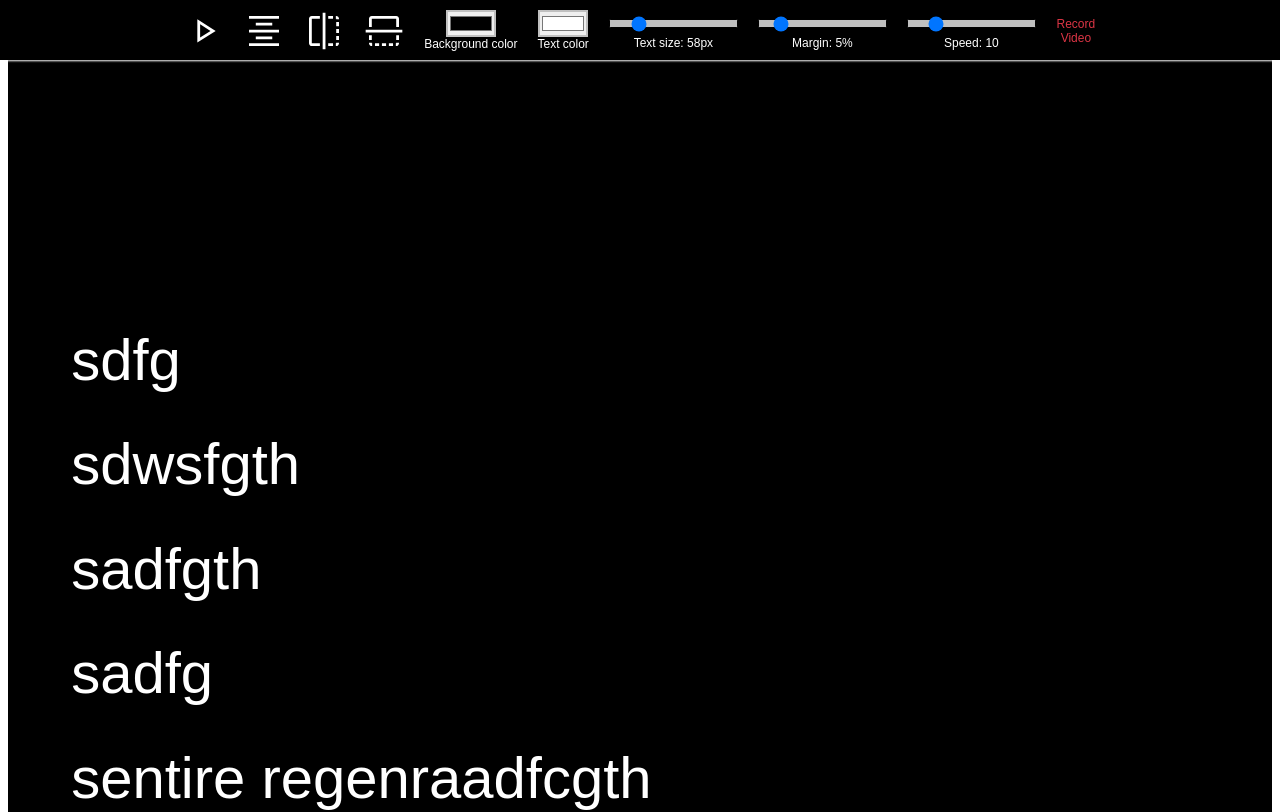
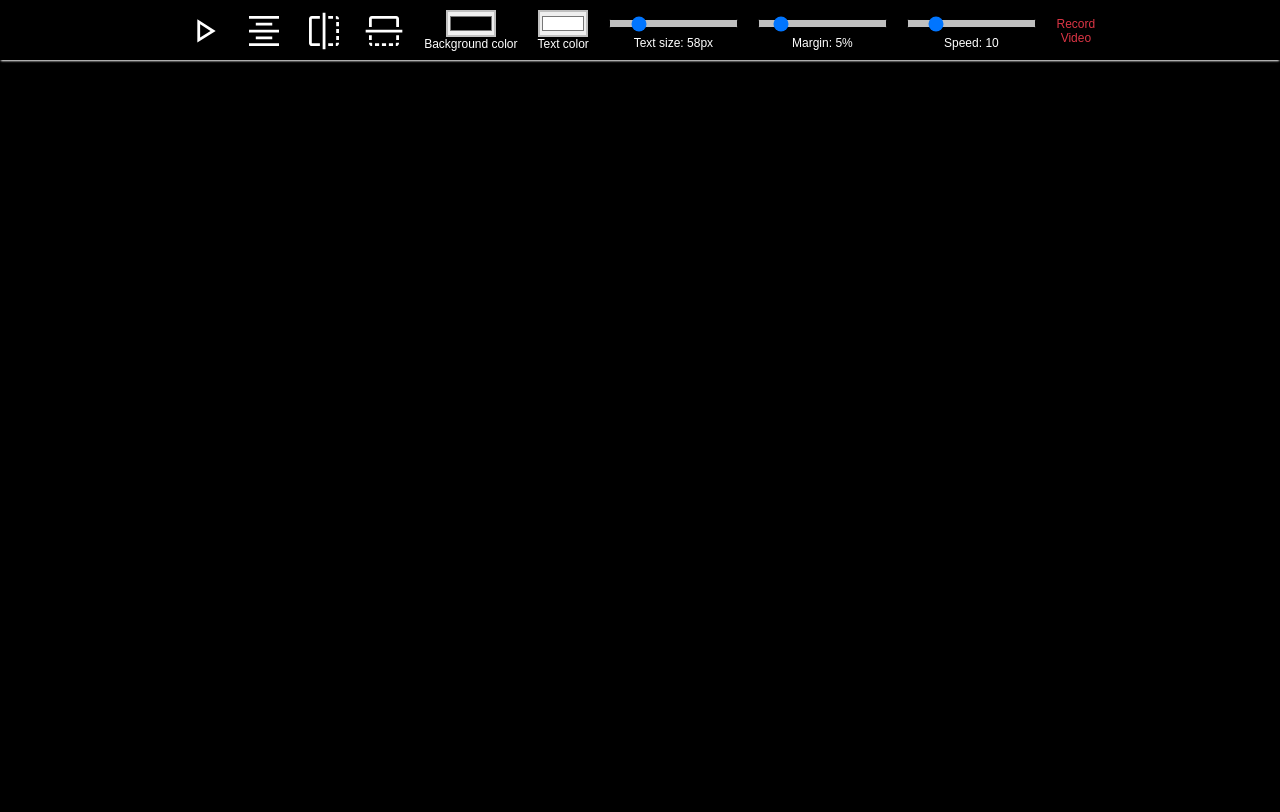
Before and after one commit to manoj633/stream-prompter, a React (Vite) app: page /teleprompter in a window 1280 px wide. Shown: the top 812 px of the page. Built offline with nearby package versions, Linux system fonts and the light colour scheme; a web font is replaced by a local one.

Commit message:
received content from home to teleprompter

```diff
--- a/src/index.css
+++ b/src/index.css
@@ -0,0 +1,12 @@
+/* CSS Reset */
+* {
+    margin: 0;
+    padding: 0;
+    box-sizing: border-box;
+}
+
+body {
+    margin: 0;
+    padding: 0;
+    display: block;
+}
--- a/src/pages/HomePage/HomePage.jsx
+++ b/src/pages/HomePage/HomePage.jsx
@@ -1,4 +1,4 @@
-import React from "react";
+import React, { useState } from "react";
 import styles from "./HomePage.module.css";
 import logoImage from "../../assets/images/logo.png";
 import telepromaImage from "../../assets/images/teleproma.png";
@@ -6,9 +6,16 @@ import settingImage from "../../assets/images/setting.svg";
 import speedImage from "../../assets/images/speed.svg";
 import textImage from "../../assets/images/text.svg";
 import themeImage from "../../assets/images/theme.svg";
-import { Link } from "react-router-dom";
+import { Link, useNavigate } from "react-router-dom";
 
 const HomePage = () => {
+  const [script, setScript] = useState("");
+  const navigate = useNavigate();
+
+  const handleStreamNow = () => {
+    navigate("/teleprompter", { state: { content: script } });
+  };
+
   return (
     <div className={styles.homePageContainer}>
       <header className={styles.header}>
@@ -36,8 +43,12 @@ const HomePage = () => {
           Seamless Script Reading, Anytime, Anywhere
         </h1>
         <div className={styles.teleprompterBox}>
-          <textarea placeholder="Type in or paste your script here..."></textarea>
-          <button>Stream Now →</button>
+          <textarea
+            placeholder="Type in or paste your script here..."
+            value={script}
+            onChange={(e) => setScript(e.target.value)}
+          ></textarea>
+          <button onClick={handleStreamNow}>Stream Now →</button>
         </div>
       </section>
 
--- a/src/pages/TeleprompterPage/TeleprompterPage.jsx
+++ b/src/pages/TeleprompterPage/TeleprompterPage.jsx
@@ -1,11 +1,11 @@
 import React, { useState, useEffect, useRef } from "react";
+import { useLocation } from "react-router-dom";
 import styles from "./TeleprompterPage.module.css";
 
 function TeleprompterPage() {
+  const location = useLocation();
   const [isPlaying, setIsPlaying] = useState(false);
-  const [content, setContent] = useState(
-    "sdfg<br />sdwsfgth<br />sadfgth<br />sadfg<br />sentire regenraadfcgth<br />sadfgthyg<br />sadfgthyjg<br />sadfergtfhyjguh<br />asdfgthyjuhk<br />dsfgthgyjukhi<br />sadfrgthyjuhkil<br />sadfgthyjuhkil<br />asfedgrfthyjuhkio<br />adsfedgrfthjgyuhkilo<br />dsfedgrfhtgyjukhil<br />dsfgrhtyjgukhilo"
-  );
+  const [content, setContent] = useState(location.state?.content || "");
   const [alignment, setAlignment] = useState("left");
   const [isFlipX, setIsFlipX] = useState(false);
   const [isFlipY, setIsFlipY] = useState(false);
@@ -75,7 +75,6 @@ function TeleprompterPage() {
     speed,
   ]);
 
-  // New effect for scroll control based on play state and speed
   useEffect(() => {
     if (isPlaying) {
       scroll();
@@ -88,9 +87,6 @@ function TeleprompterPage() {
   const fetchOptions = () => {
     const savedContent = localStorage.getItem("content");
     if (savedContent) {
-      // Uncomment to load saved content
-      // setContent(savedContent);
-
       const savedAlign = localStorage.getItem("align");
       if (savedAlign) setAlignment(savedAlign);
 
@@ -137,7 +133,6 @@ function TeleprompterPage() {
     }
   };
 
-  // Updated scroll function with the working speed control
   const scroll = () => {
     if (isFlipY) {
       window.scrollBy(0, -1);
@@ -165,7 +160,6 @@ function TeleprompterPage() {
       }
     }
 
-    // Using the working speed control formula
     scrollTimeoutRef.current = setTimeout(scroll, 50 - speed);
   };
 
```
